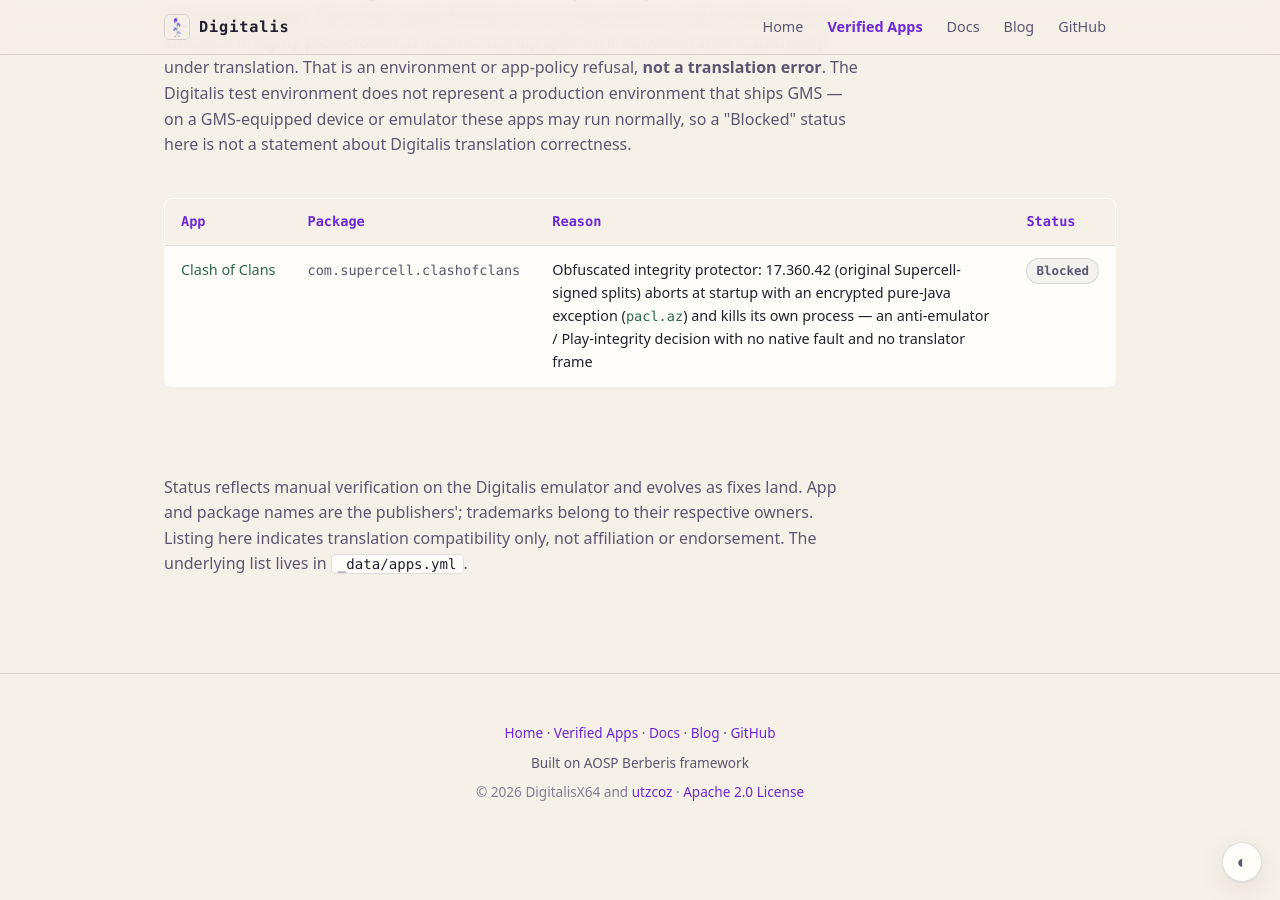
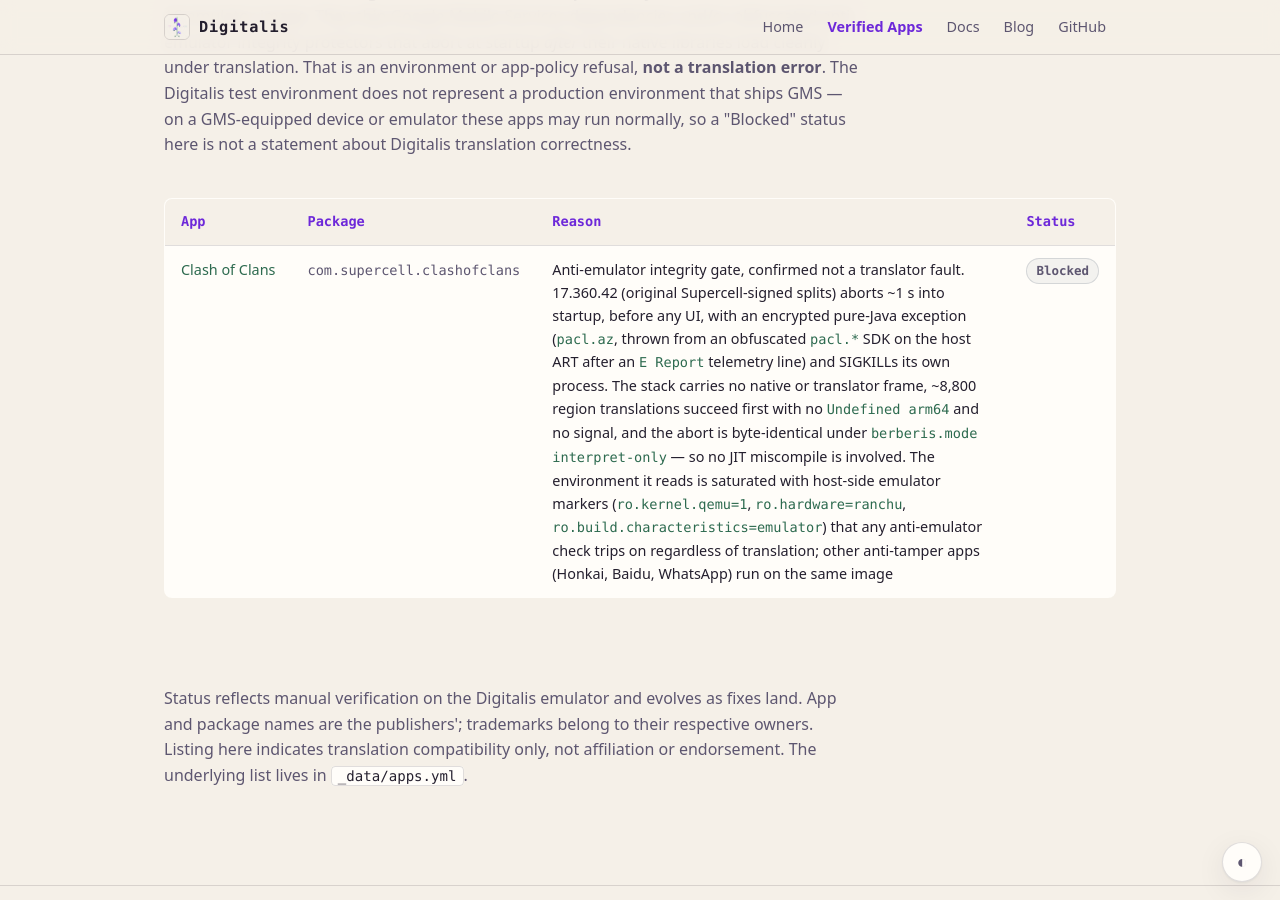
Before and after one commit to DigitalisX64/digitalisx64.github.io, a Jekyll site: the page built from apps.html, in a window 1280 px wide and 900 px high, scrolled down 5836 px. Built offline with Jekyll 4.4.1, drawn with Linux system fonts in a browser that asks for light colours.

Commit message:
Clash of Clans: record the anti-emulator verification evidence
Verified per suspect-our-bug-first: the pacl.az abort is a genuine
anti-emulator integrity decision, not a Digitalis fault.
- Pure-Java exception on the host ART (pacl.aF.a -> aF.b -> I.run), no
  native or translator frame; ~8,800 region translations succeed first
  with no Undefined arm64 and no signal.
- Byte-identical abort under berberis.mode interpret-only, which is the
  reference-correct path — so no JIT miscompile in any tier is involved.
- Deterministic ~1s pre-UI abort with an E Report telemetry line and an
  encrypted message: an integrity SDK by design, not an accidental crash.
- The image exposes unmistakable host-side emulator markers
  (ro.kernel.qemu=1, ro.hardware=ranchu, ro.build.characteristics=
  emulator) that any anti-emulator check reads regardless of translation;
  other anti-tamper apps (Honkai, Baidu, WhatsApp) run on the same image.

```diff
--- a/_data/apps.yml
+++ b/_data/apps.yml
@@ -228,7 +228,17 @@ blocked:
   - name: 'Clash of Clans'
     package: com.supercell.clashofclans
     reason: >-
-      Obfuscated integrity protector: 17.360.42 (original Supercell-signed
-      splits) aborts at startup with an encrypted pure-Java exception
-      (<code>pacl.az</code>) and kills its own process — an anti-emulator /
-      Play-integrity decision with no native fault and no translator frame
+      Anti-emulator integrity gate, confirmed not a translator fault. 17.360.42
+      (original Supercell-signed splits) aborts ~1&nbsp;s into startup, before
+      any UI, with an encrypted pure-Java exception (<code>pacl.az</code>, thrown
+      from an obfuscated <code>pacl.*</code> SDK on the host ART after an
+      <code>E&nbsp;Report</code> telemetry line) and SIGKILLs its own process.
+      The stack carries no native or translator frame, ~8,800 region
+      translations succeed first with no <code>Undefined arm64</code> and no
+      signal, and the abort is byte-identical under <code>berberis.mode
+      interpret-only</code> — so no JIT miscompile is involved. The environment
+      it reads is saturated with host-side emulator markers
+      (<code>ro.kernel.qemu=1</code>, <code>ro.hardware=ranchu</code>,
+      <code>ro.build.characteristics=emulator</code>) that any anti-emulator
+      check trips on regardless of translation; other anti-tamper apps (Honkai,
+      Baidu, WhatsApp) run on the same image
```
